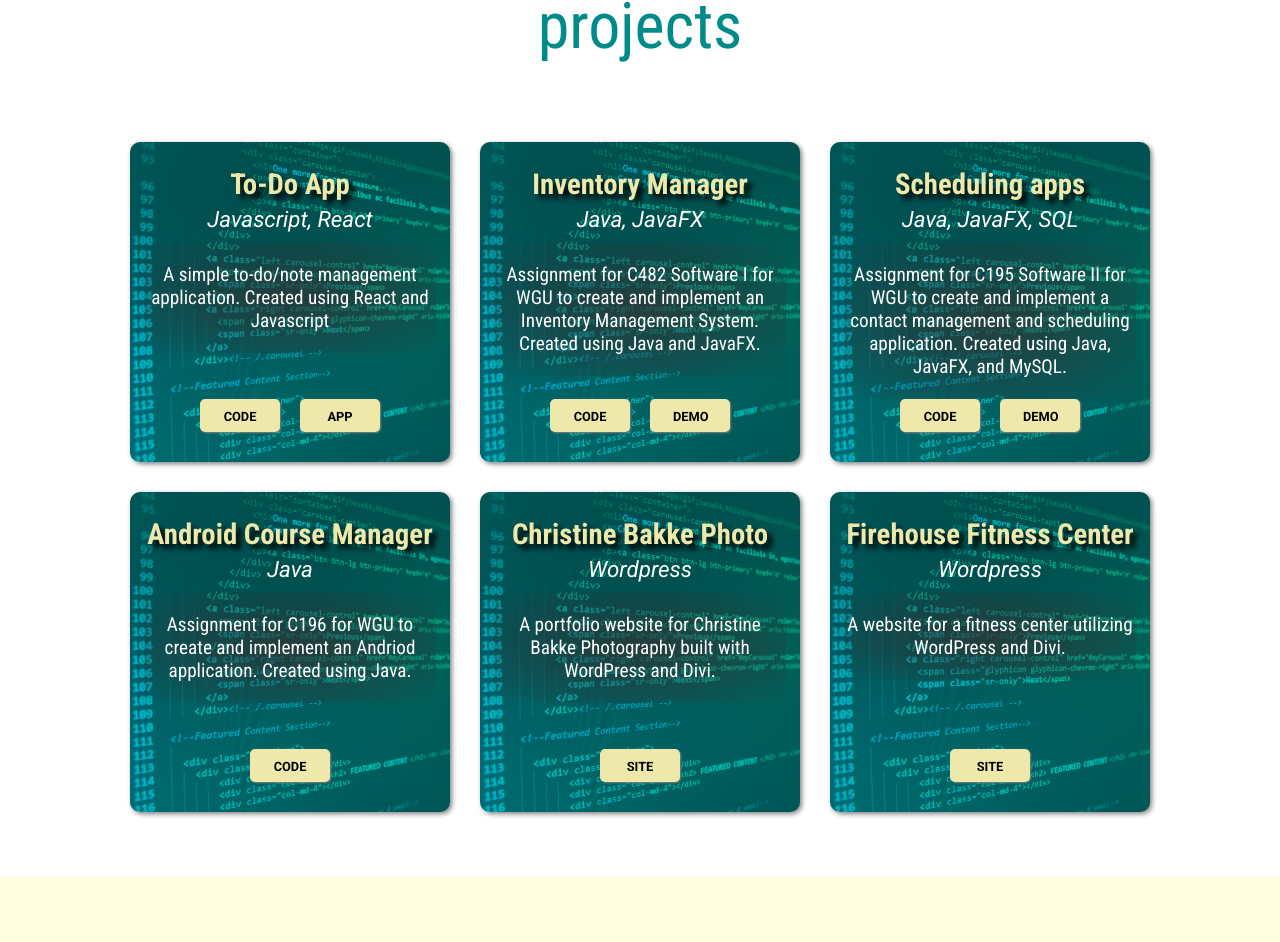
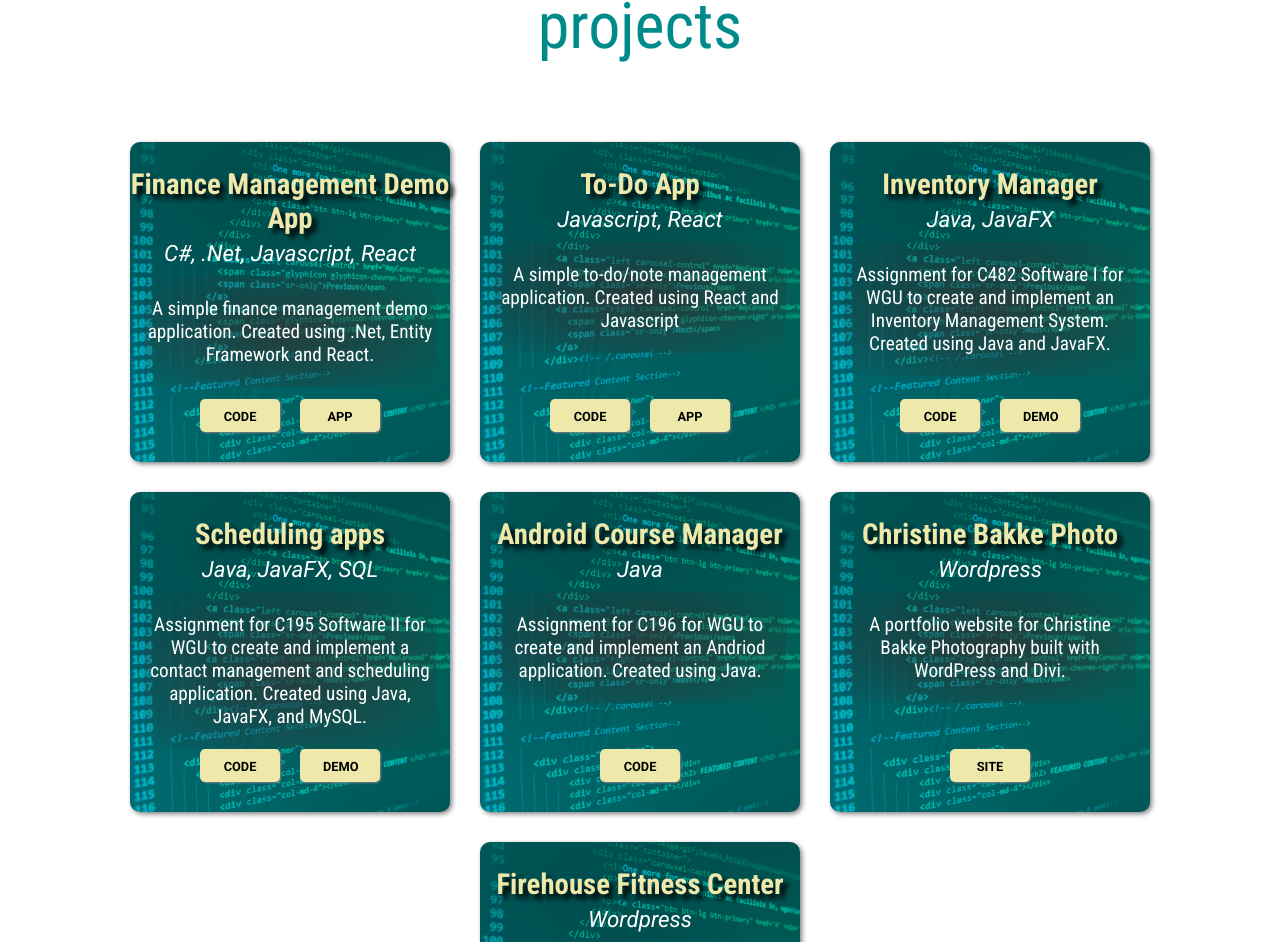
Before and after one commit to wildfirefly12/portfolio, a React (Create React App) app: page / in a window 1280 px wide. Shown: the part 816-1758 px from the top of the page. Built offline with nearby package versions, Linux system fonts and the light colour scheme.

Commit message:
Added finance demo app link

```diff
--- a/src/App.js
+++ b/src/App.js
@@ -9,13 +9,23 @@ import {BrowserRouter} from "react-router-dom";
 function App() {
     const apps = [
         {
+            id: "7",
+            title: "Finance Management Demo App",
+            language: "C#, .Net, Javascript, React",
+            description: "A simple finance management demo application. Created using .Net, Entity Framework and React.",
+            urls: [
+                {id: "1", buttonTitle: "Code", url: "https://github.com/wildfirefly12/FinanceManagementDemoApp"},
+                {id: "2", buttonTitle: "App", url: "https://finance.whitneydecock.com/"}
+            ]
+        },
+        {
             id: "6",
             title: "To-Do App",
             language: "Javascript, React",
             description: "A simple to-do/note management application. Created using React and Javascript",
             urls: [
                 {id: "1", buttonTitle: "Code", url: "https://github.com/wildfirefly12/todo"},
-                {id: "2", buttonTitle: "App", url: "https://todo-m54s3.ondigitalocean.app/"}
+                {id: "2", buttonTitle: "App", url: "https://todo.whitneydecock.com"}
             ]
         },
         {
```
